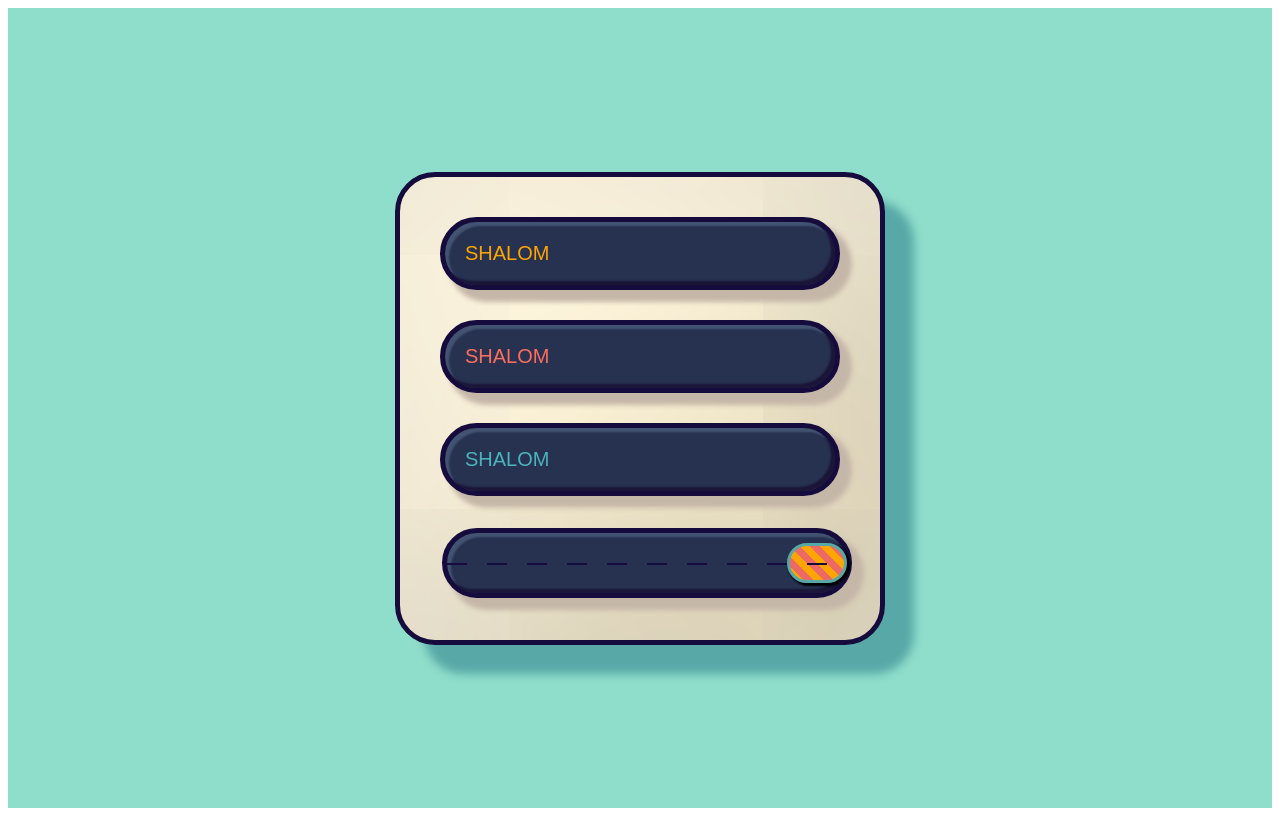
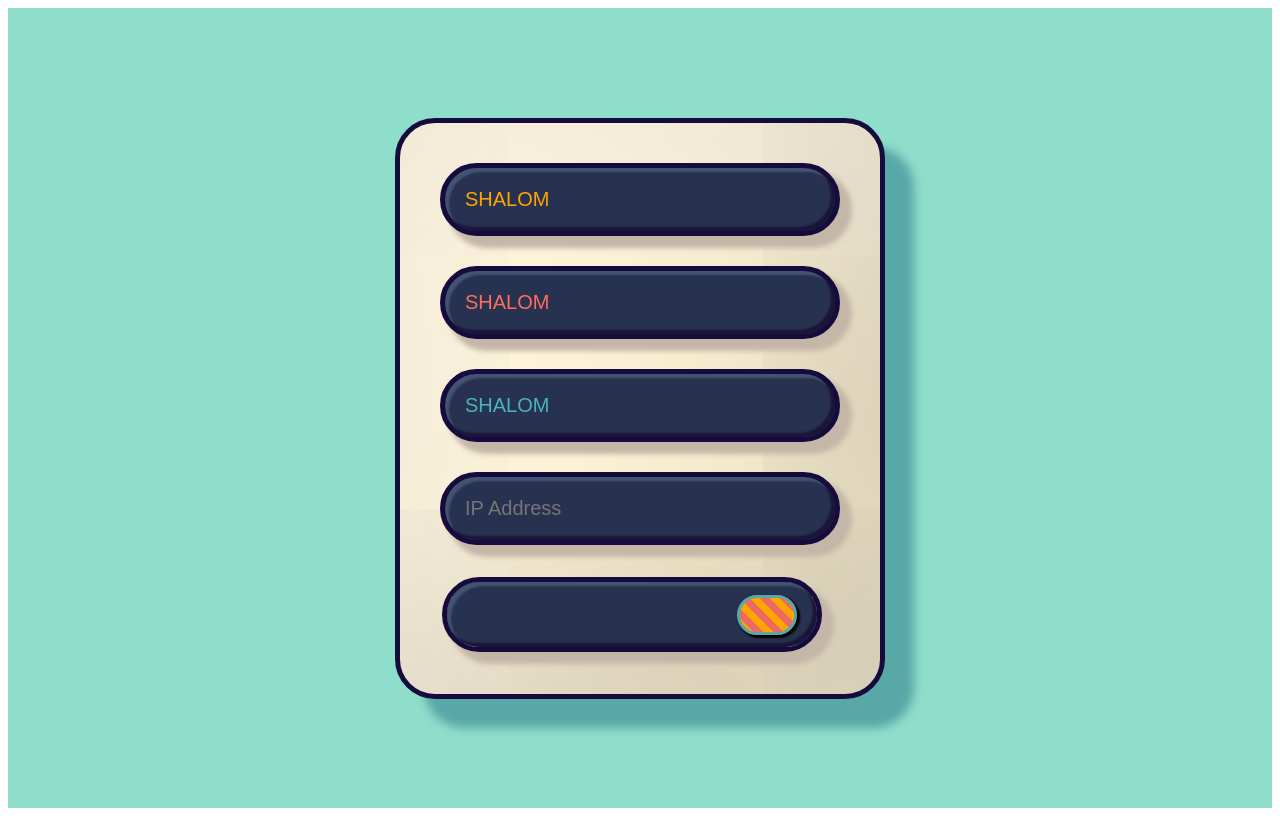
Before and after one commit to Ivanran225/Simple-Traction-Control-System, a Next.js app in the folder web_server/: page / in a window 1280 px wide. Built offline with nearby package versions, Linux system fonts and the light colour scheme.

Commit message:
Implement backend functionality

```diff
--- a/web_server/app/page.tsx
+++ b/web_server/app/page.tsx
@@ -1,11 +1,47 @@
 'use client'
 import Image from 'next/image'
-//fd6d5d
+import React, { useState, useRef } from 'react';
+
 export default function Button() {
+  const [ipAddress, setIpAddress] = useState('');
+  const sliderRef = useRef<HTMLInputElement>(null); // Specify the type as HTMLInputElement
+  const errorMsgRef = useRef<HTMLElement>(null); // Specify the type as HTMLElement
+  const textSliderValueRef = useRef<HTMLElement>(null); // Specify the type as HTMLElement
+
+  const handleIpChange = (event: React.ChangeEvent<HTMLInputElement>) => {
+    setIpAddress(event.target.value);
+  };
+
+  const handleButtonClick = () => {
+    console.log('shalom');
+  };
+
+  const updateSliderPWM = () => {
+    let sliderValue = sliderRef.current ? sliderRef.current.value : '';
+    console.log(sliderValue);
+    let ip = ipAddress;
+    let errorMsg = errorMsgRef.current;
+    if (textSliderValueRef.current) {
+      textSliderValueRef.current.innerHTML = sliderValue;
+    }
+
+    if (ip.match(/^(?:[0-9]{1,3}\.){3}[0-9]{1,3}$/)) {
+      var xhr = new XMLHttpRequest();
+      xhr.open("GET", `http://${ip}/slider?value=${sliderValue}`, true);
+      xhr.send();
+      if (errorMsg) {
+        errorMsg.innerHTML = "";
+      }
+    } else {
+      if (errorMsg) {
+        errorMsg.innerHTML = "Invalid IP address";
+      }
+    }
+  };
   return (
-    <div className="button-container">
+    <div className="button-container" style={{ backgroundColor:'#8FDECB'}}>
       <div className="button-box">
-        <button className="button" style={{ color: '#FFA500' }}>
+        <button className= "button" style={{ color: '#FFA500' }} onClick={handleButtonClick}>
           SHALOM
         </button>
         <button className="button" style={{ color: '#fd6d5d' }}>
@@ -16,23 +52,47 @@ export default function Button() {
         </button>
 
         <input
+          type="text"
+          value={ipAddress}
+          onChange={handleIpChange}
+          placeholder="IP Address"
+          style={{
+            backgroundColor: '#273250',
+            border: '5px solid #150B3D',
+            borderRadius: '50px',
+            padding: '20px',
+            width: '350px',
+            color: 'orange',
+            display: 'inline-block',
+            fontSize: '20px',
+            textAlign: 'left',
+            cursor: 'pointer',
+            transition: 'background-color 0.3s ease, box-shadow 0.3s ease, transform 0.3s ease',
+            boxShadow: '10px 10px 5px 2px #C5B7A8, inset -4px -4px 2px #1B1538, inset 4px 4px 2px #435472',
+          }}
+        />
+        <input
           type="range"
-          min="-100"
-          max="0"
-          defaultValue="0"
+          min="-90"
+          max="10"
+          defaultValue="10"
           className="slider"
           style={{
             appearance: 'none',
-            width: '100%',
-            height: '60px',
+            width: '370px',
+            height: '65px',
             background: '#273250',
             outline: 'none',
             opacity: '1',
             transition: '.2s',
+            backgroundClip: 'padding-box',
+            padding: '10 10px',
           }}
-/>
+          ref={sliderRef}
+          onChange={updateSliderPWM}
+          />
+      </div>
 
-      </div>
       <style jsx>{`
       .button-container {
         display: flex;
@@ -59,7 +119,7 @@ export default function Button() {
         position: relative;
       }
       .slider {
-        width: 100%; /* Full-width */
+        width: 400px; /* Full-width */
         height: 20px; /* Specified height */
         outline: none; /* Remove outline */
         opacity: 0.7; /* Set transparency (for mouse-over effects on hover) */
@@ -69,24 +129,8 @@ export default function Button() {
         border-radius: 50px; /* Rounded edges */
         box-shadow: 10px 10px 5px 2px #C5B7A8, inset -4px -4px 2px #1B1538, inset 4px 4px 2px #435472;
         position: relative;
-        z-index: 1;
       }
-      .slider::before {
-        content: "";
-        position: absolute;
-        top: 50%;
-        left: 0;
-        width: 100%;
-        height: 2px;
-        background: repeating-linear-gradient(
-          to right,
-          #150B3D 0,
-          #150B3D 20px,
-          transparent 20px,
-          transparent 40px
-          );
-        z-index: 2;
-      }
+
       .slider::-webkit-slider-thumb {
         z-index: 3;
         -webkit-appearance: none; /* Override default look */
@@ -100,10 +144,20 @@ export default function Button() {
         cursor: pointer; /* Cursor on hover */
         margin: 0; /* Remove default margin */
         box-shadow: 2px 2px 2px 1px #000;
+        transform: translateY(-35%);
       }
       .slider:hover {
         opacity: 1; /* Fully visible on hover */
       }
+      .slider::-webkit-slider-runnable-track {
+        height: 10px; // Set the track height
+        background: #150B3D; // Set the track color
+        border-radius: 25px; // Round the corners
+        box-shadow: inset 4px 4px 2px #000;
+        margin-left: 20px;
+        margin-right: 20px;
+      }
+
       .button {
         background-color: #273250;
         border: 5px solid #150B3D;
```
Also changed, not shown: web_server/app/script.js (+1 -7 lines).
